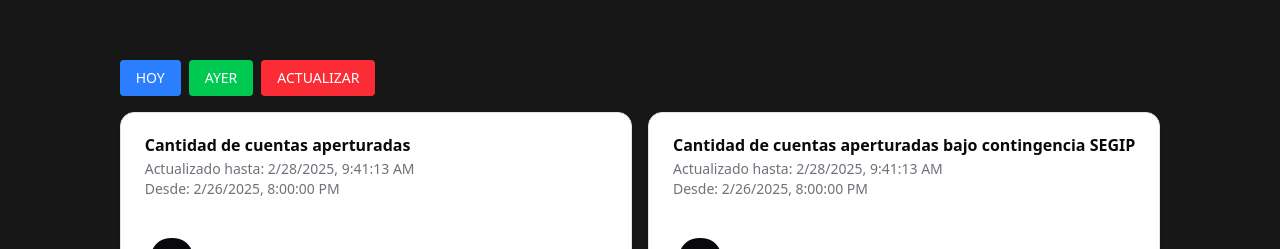
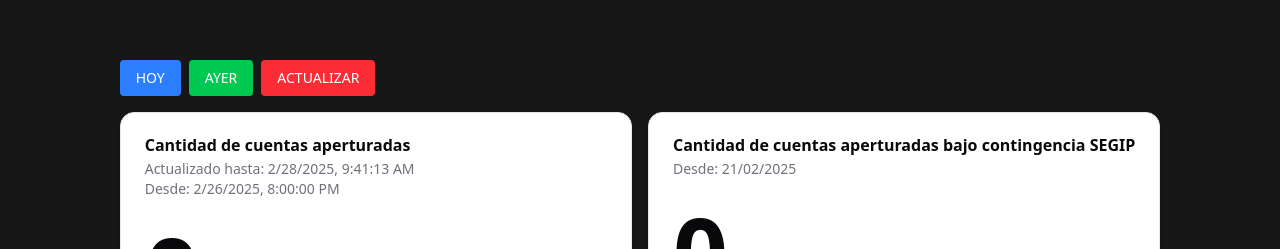
Before and after one commit to NatxioDev/dashboard-sav-qa, a React (Vite) app: page / in a window 1280 px wide. Shown: the part 106-355 px from the top of the page. Built offline with nearby package versions, Linux system fonts and the light colour scheme; no server answers.

Commit message:
fix: name

```diff
--- a/src/App.tsx
+++ b/src/App.tsx
@@ -297,8 +297,8 @@ function App() {
                   Cantidad de cuentas aperturadas bajo contingencia SEGIP
                 </CardTitle>
                 <CardDescription>
-                  <p className='text-sm'>Actualizado hasta: {new Date(new Date(endDate).getTime() - 4 * 60 * 60 * 1000).toLocaleString()}</p>
-                  <p className="text-sm">Desde: {new Date(startDate).toLocaleString()}</p>
+
+                  <p className="text-sm">Desde: 21/02/2025</p>
                 </CardDescription>
               </CardHeader>
               <CardContent>
```
